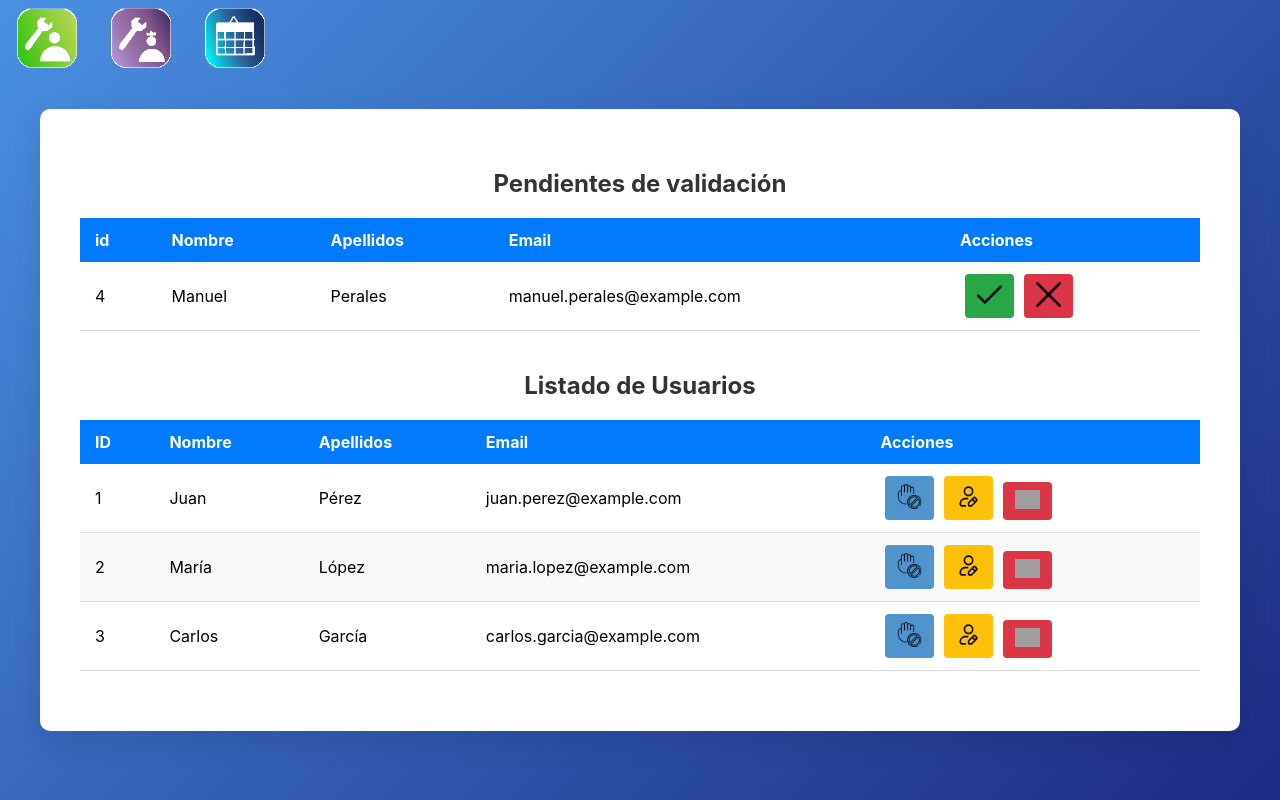
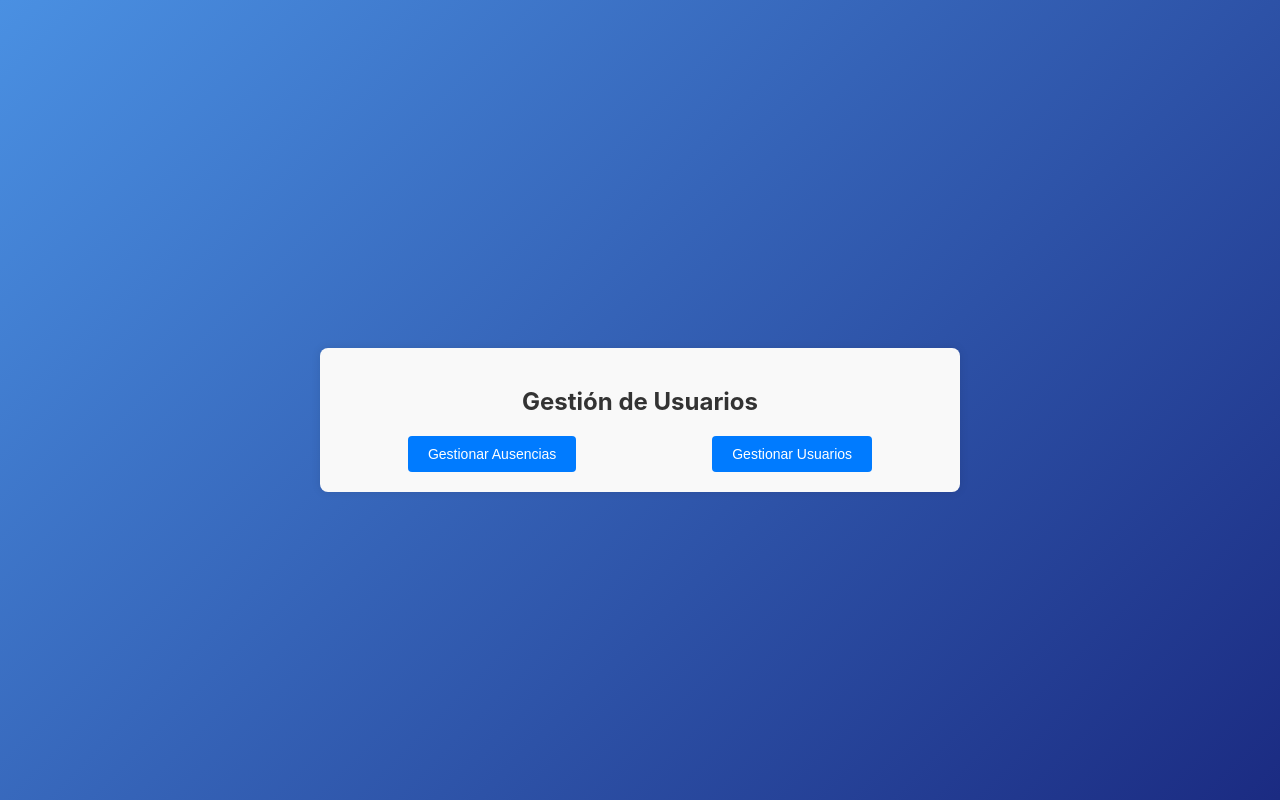
Before and after one commit to sys-arch/SGART-Frontend, a React (Create React App) app in the folder Sgart_front/: page /user-options in a window 1280 px wide. Built offline with nearby package versions, Linux system fonts and the light colour scheme; grey boxes are pictures that could not be loaded.

Commit message:
Front-End Funcional

```diff
--- a/Sgart_front/package.json
+++ b/Sgart_front/package.json
@@ -14,6 +14,7 @@
     "fullcalendar": "^6.1.15",
     "react": "^18.3.1",
     "react-dom": "^18.3.1",
+    "react-router-dom": "^6.27.0",
     "react-scripts": "5.0.1",
     "web-vitals": "^2.1.4"
   },
--- a/Sgart_front/src/App.css
+++ b/Sgart_front/src/App.css
@@ -817,3 +817,41 @@ button :hover {
 .cancel-btn-ausencias:hover {
   background-color: #357ABD;
 }
+
+/* Estilos para UserOptions */
+.user-options-container {
+  width: 100%;
+  max-width: 600px;
+  margin: 50px auto;
+  padding: 20px;
+  background-color: #f9f9f9;
+  box-shadow: 0px 0px 10px rgba(0, 0, 0, 0.1);
+  border-radius: 8px;
+  text-align: center;
+}
+
+.user-options-buttons {
+  display: flex;
+  justify-content: space-around;
+  margin-top: 20px;
+}
+
+.option-btn {
+  padding: 10px 20px;
+  background-color: #007bff;
+  color: #fff;
+  border: none;
+  border-radius: 4px;
+  cursor: pointer;
+  transition: background-color 0.3s ease;
+}
+
+.option-btn:hover {
+  background-color: #0056b3;
+}
+
+.user-options-container h2 {
+  font-size: 1.5em;
+  color: #333;
+  margin-bottom: 20px;
+}
--- a/Sgart_front/src/App.js
+++ b/Sgart_front/src/App.js
@@ -1,16 +1,42 @@
-import './App.css';
+import React from 'react';
+import { BrowserRouter as Router, Route, Routes, Navigate } from 'react-router-dom';
+import LoginForm from './components/LoginForm';
+import RegisterForm from './components/RegisterForm';
+import RecuperarPwdForm from './components/RecuperarPwdForm';
+import GoogleAuth from './components/GoogleAuth';
+import GoogleAuthLogin from './components/GoogleAuthLogin';
 import AdminAusenciasUI from './components/AdminAusenciasUI';
 import UserValidationUI from './components/UserValidationUI';
-//import LoginForm from './components/LoginForm';
 import AdminWorkingHours from './components/AdminWorkingHours';
-import LoginForm from './components/LoginForm';
+import UserOptions from './components/UserOptions';
+import './App.css';
 
-function App() {
+const App = () => {
   return (
-      <div className="App">
-        <UserValidationUI />
-      </div>
+    <div className="App"> {/* Contenedor general con estilos */}
+      <Router>
+        <Routes>
+          {/* Rutas de autenticación */}
+          <Route path="/" element={<LoginForm />} />
+          <Route path="/register" element={<RegisterForm />} />
+          <Route path="/recover-password" element={<RecuperarPwdForm />} />
+
+          {/* Rutas para Google Auth */}
+          <Route path="/google-auth" element={<GoogleAuth />} />
+          <Route path="/google-auth-login" element={<GoogleAuthLogin />} />
+
+          {/* Ruta para el Dashboard del administrador */}
+          <Route path="/admin-working-hours" element={<AdminWorkingHours />} />
+
+          {/* Rutas para gestionar usuarios y ausencias */}
+          <Route path="/user-options" element={<UserOptions />} />
+          <Route path="/admin-ausencias" element={<AdminAusenciasUI />} />
+          <Route path="/user-validation" element={<UserValidationUI />} />
+
+        </Routes>
+      </Router>
+    </div>
   );
-}
+};
 
 export default App;
--- a/Sgart_front/src/components/AdminAusenciasUI.js
+++ b/Sgart_front/src/components/AdminAusenciasUI.js
@@ -1,8 +1,10 @@
 import React, { useState } from 'react';
 import VentanaConfirm from './VentanaConfirm';
 import VerAusenciasModal from './VerAusenciasModal';
+import { useNavigate } from 'react-router-dom';
 
 const AdminAusenciasUI = () => {
+    const navigate = useNavigate();
     // Estados
     const [showModal, setShowModal] = useState(false); // Para controlar la visibilidad del modal
     const [empleados] = useState([
@@ -131,14 +133,14 @@ const AdminAusenciasUI = () => {
     return (
         <div className="user-validation-container">
             <div className="admin-buttons">
-                <button className="admin-btn">
-                    <img src={require('../media/user_management_btn.png')} width={60} alt="Mant. Usuarios" />
+                <button className="admin-btn" onClick={() => navigate('/user-options')}>
+                    <img src={require('../media/user_management_btn.png')} width={60} alt="Mant. Usuarios" title="Mant. Usuarios"/>
                 </button>
                 <button className="admin-btn">
-                    <img src={require('../media/admin_management_btn.png')} width={60} alt="Mant. Administradores" />
+                    <img src={require('../media/admin_management_btn.png')} width={60} alt="Mant. Administradores" title="Mant. Administradores"/>
                 </button>
-                <button className="admin-btn">
-                    <img src={require('../media/calendar_management_btn.png')} width={60} alt="Mant. Calendario" />
+                <button className="admin-btn" onClick={() => navigate('/admin-working-hours')}>
+                    <img src={require('../media/calendar_management_btn.png')} width={60} alt="Mant. Calendario" title="Mant. Calendario"/>
                 </button>
             </div>
             <div className="login-box">
@@ -164,10 +166,10 @@ const AdminAusenciasUI = () => {
                                     <td>{empleado.centro}</td>
                                     <td>{empleado.perfil}</td>
                                     <td>
-                                        <button className="action-button add-button" onClick={() => handleOpenModal(empleado)}>
+                                        <button className="action-button add-button" onClick={() => handleOpenModal(empleado)} title="Añadir Ausencia">
                                             +
                                         </button>
-                                        <button className="action-button details-button" onClick={() => handleOpenAusenciasPopup(empleado)}>
+                                        <button className="action-button details-button" onClick={() => handleOpenAusenciasPopup(empleado)} title="Ver Ausencias">
                                             &#8942;
                                         </button>
                                     </td>
--- a/Sgart_front/src/components/AdminWorkingHours.js
+++ b/Sgart_front/src/components/AdminWorkingHours.js
@@ -4,8 +4,10 @@ import dayGridPlugin from "@fullcalendar/daygrid";
 import timeGridPlugin from "@fullcalendar/timegrid";
 import interactionPlugin from "@fullcalendar/interaction";
 import '../App.css';
+import { useNavigate } from 'react-router-dom';
 
 const AdminWorkingHours = () => {
+    const navigate = useNavigate();
     // Variables para modificar día laborable
     const [selectedDate, setSelectedDate] = useState('');
     const [startingHour, setStartingHour] = useState('');
@@ -106,40 +108,43 @@ const AdminWorkingHours = () => {
 
     return (
         <div className='AdminCalendarapp-container'>
-            <div class="admin-buttons">
-                <button class="admin-btn">
-                    <img src={require('../media/user_management_btn.png')} width={60}/>
+            <div className="admin-buttons">
+                <button className="admin-btn" onClick={() => navigate('/user-options')}>
+                    <img src={require('../media/user_management_btn.png')} width={60} alt="Mant. Usuarios" title="Mant. Usuarios"/>
                 </button>
-                <button class="admin-btn">
-                    <img src={require('../media/admin_management_btn.png')} width={60}/>
+                <button className="admin-btn">
+                    <img src={require('../media/admin_management_btn.png')} width={60} alt="Mant. Administradores" title="Mant. Administradores"/>
                 </button>
-                <button class="admin-btn">
-                    <img src={require('../media/calendar_management_btn.png')} width={60}/>
+                <button className="admin-btn" onClick={() => navigate('/admin-working-hours')}>
+                    <img src={require('../media/calendar_management_btn.png')} width={60} alt="Mant. Calendario" title="Mant. Calendario"/>
                 </button>
             </div>
             <div className="AdminCalendar-left-panel">
                 <h2>Horario de Trabajo</h2>
                 <div className="AdminCalendar-input-group">
-                    <label>Fecha:</label>
+                    <label htmlFor='fecha'>Fecha:</label>
                     <input
                         type="date"
+                        id='fecha'
                         value={selectedDate}
                         onChange={(e) => setSelectedDate(e.target.value)}
                     />
                 </div>
                 <div className="AdminCalendar-input-group">
-                    <label>Hora de inicio:</label>
+                    <label htmlFor='horaInicio'>Hora de inicio:</label>
                     <input
                         type="text"
+                        id='horInicio'
                         placeholder="Hora de inicio"
                         value={startingHour}
                         onChange={(e) => setStartingHour(e.target.value)}
                     />
                 </div>
                 <div className="AdminCalendar-input-group">
-                    <label>Hora de fin:</label>
+                    <label htmlFor='horaFin'>Hora de fin:</label>
                     <input
                         type="text"
+                        id='horaFin'
                         placeholder="Hora de fin"
                         value={endingHour}
                         onChange={(e) => setEndingHour(e.target.value)}
@@ -180,26 +185,29 @@ const AdminWorkingHours = () => {
                     <div className="popup-container">
                         <h2>Añadir nuevo evento</h2>
                         <div className="AdminCalendar-input-group">
-                            <label>Nombre del Evento:</label>
+                            <label htmlFor='eventName'>Nombre del Evento:</label>
                             <input
                                 type="text"
+                                id='eventName'
                                 placeholder="Nombre del Evento"
                                 value={eventName}
                                 onChange={(e) => setEventName(e.target.value)}
                             />
                         </div>
                         <div className="AdminCalendar-input-group">
-                            <label>Fecha:</label>
+                            <label htmlFor='fecha'>Fecha:</label>
                             <input
                                 type="date"
+                                id='fecha'
                                 value={popupSelectedDate}
                                 onChange={(e) => setPopupSelectedDate(e.target.value)}
                             />
                         </div>
                         <div className="AdminCalendar-input-group">
-                            <label>¿Es un evento de todo el día?</label>
+                            <label htmlFor='allDay'>¿Es un evento de todo el día?</label>
                             <input
                                 type="checkbox"
+                                id='allDay'
                                 checked={isAllDay}
                                 onChange={(e) => setIsAllDay(e.target.checked)}
                             />
@@ -207,18 +215,20 @@ const AdminWorkingHours = () => {
                         {!isAllDay && (
                             <>
                                 <div className="AdminCalendar-input-group">
-                                    <label>Hora de inicio:</label>
+                                    <label htmlFor='horaInicio'>Hora de inicio:</label>
                                     <input
                                         type="text"
+                                        id='horaInicio'
                                         placeholder="Hora de inicio"
                                         value={popupStartingHour}
                                         onChange={(e) => setPopupStartingHour(e.target.value)}
                                     />
                                 </div>
                                 <div className="AdminCalendar-input-group">
-                                    <label>Hora de fin:</label>
+                                    <label htmlFor='horaFin'>Hora de fin:</label>
                                     <input
                                         type="text"
+                                        id='horaFin'
                                         placeholder="Hora de fin"
                                         value={popupEndingHour}
                                         onChange={(e) => setPopupEndingHour(e.target.value)}
@@ -227,9 +237,10 @@ const AdminWorkingHours = () => {
                             </>
                         )}
                         <div className="AdminCalendar-input-group">
-                            <label>Frecuencia del Evento:</label>
+                            <label htmlFor='eventFrequency'>Frecuencia del Evento:</label>
                             <select
                                 value={eventFrequency}
+                                id='eventFrequency'
                                 onChange={(e) => {
                                     setEventFrequency(e.target.value);
                                     if (e.target.value === 'Personalizado') handleCustomFrequency();
@@ -258,9 +269,10 @@ const AdminWorkingHours = () => {
                     <div className="popup-container small">
                         <h2>Personalizar repetición</h2>
                         <div className="AdminCalendar-input-group">
-                            <label>Frecuencia de repetición:</label>
+                            <label htmlFor='customFrequency'>Frecuencia de repetición:</label>
                             <select
                                 value={customFrequency}
+                                id='customFrequency'
                                 onChange={(e) => setCustomFrequency(e.target.value)}
                             >
                                 <option value="Diario">Diario</option>
@@ -270,9 +282,10 @@ const AdminWorkingHours = () => {
                             </select>
                         </div>
                         <div className="AdminCalendar-input-group">
-                            <label>Número de repeticiones:</label>
+                            <label htmlFor='repeatCount'>Número de repeticiones:</label>
                             <input
                                 type="number"
+                                id='repeatCount'
                                 min="1"
                                 value={repeatCount}
                                 onChange={(e) => setRepeatCount(e.target.value)}
@@ -292,25 +305,25 @@ const AdminWorkingHours = () => {
                     <div className="popup-container">
                         <h2>Detalles del Evento</h2>
                         <div className="AdminCalendar-input-group">
-                            <label>Nombre del Evento:</label>
+                            <label htmlFor='nombreEvento'>Nombre del Evento:</label>
                             <p>{selectedEvent.title}</p>
                         </div>
                         <div className="AdminCalendar-input-group">
-                            <label>Fecha de Inicio:</label>
+                            <label htmlFor='fechaInicio'>Fecha de Inicio:</label>
                             <p>{selectedEvent.start.toLocaleString()}</p>
                         </div>
                         {selectedEvent.allDay ? (
                             <div className="AdminCalendar-input-group">
-                                <label>Este evento es de todo el día</label>
+                                <label htmlFor='allDayEvent'>Este evento es de todo el día</label>
                             </div>
                         ) : (
                             <>
                                 <div className="AdminCalendar-input-group">
-                                    <label>Hora de inicio:</label>
+                                    <label htmlFor='horaInicio'>Hora de inicio:</label>
                                     <p>{selectedEvent.start.toLocaleTimeString()}</p>
                                 </div>
                                 <div className="AdminCalendar-input-group">
-                                    <label>Hora de fin:</label>
+                                    <label htmlFor='horaFin'>Hora de fin:</label>
                                     {selectedEvent.end ? (
                                         <p>{selectedEvent.end.toLocaleTimeString()}</p>
                                     ) : (
@@ -320,7 +333,7 @@ const AdminWorkingHours = () => {
                             </>
                         )}
                         <div className="AdminCalendar-input-group">
-                            <label>Frecuencia del Evento:</label>
+                            <label htmlFor='eventFrequency'>Frecuencia del Evento:</label>
                             <p>{selectedEvent.extendedProps.eventFrequency}</p>
                         </div>
                         <button className="close-button" onClick={handleCloseEventDetailPopup}>Cerrar</button>
--- a/Sgart_front/src/components/LoginForm.js
+++ b/Sgart_front/src/components/LoginForm.js
@@ -1,8 +1,10 @@
 import React, { useState } from 'react';
 import RegisterForm from './RegisterForm';
 import RecuperarPwdForm from './RecuperarPwdForm';
+import { useNavigate } from 'react-router-dom';
 
 const LoginForm = () => {
+    const navigate = useNavigate();
 
     // Estados de cada campo del formulario
     const [email, setEmail] = useState('');
@@ -38,6 +40,7 @@ const LoginForm = () => {
 
         alert('Login correcto');
         setError('');
+        navigate('/google-auth-login');
         // Enviar datos al backend...
     };
 
--- /dev/null
+++ b/Sgart_front/src/components/UserOptions.js
@@ -0,0 +1,25 @@
+import React from 'react';
+import '../App.css';
+import { useNavigate } from 'react-router-dom';
+
+const UserOptions = () => {
+    const navigate = useNavigate();
+
+    console.log("Renderizando UserOptions");
+
+    return (
+        <div className="user-options-container">
+            <h2>Gestión de Usuarios</h2>
+            <div className="user-options-buttons">
+                <button className="option-btn" onClick={() => navigate('/admin-ausencias')}>
+                    Gestionar Ausencias
+                </button>
+                <button className="option-btn" onClick={() => navigate('/user-validation')}>
+                    Gestionar Usuarios
+                </button>
+            </div>
+        </div>
+    );
+};
+
+export default UserOptions;
--- a/Sgart_front/src/components/UserValidationUI.js
+++ b/Sgart_front/src/components/UserValidationUI.js
@@ -1,10 +1,10 @@
 import React, { useState } from 'react';
 import UserEditForm from './UserEditForm';
 import VentanaConfirm from './VentanaConfirm';
-
+import { useNavigate } from 'react-router-dom';
 
 const UserValidationUI = () => {
-
+    const navigate = useNavigate();
     // Estado que contiene los datos de la tabla
     const [datosUsuarios, setDatosUsuarios] = useState([
         { id: 1, Nombre: 'Juan', Apellidos: 'Pérez',Email: 'juan.perez@example.com', enabled: true},
@@ -92,14 +92,14 @@ const UserValidationUI = () => {
     return (
         <div className="user-validation-container">
         <div className="admin-buttons">
-            <button className="admin-btn">
-                <img src={require('../media/user_management_btn.png')} width={60} alt="Mant. Usuarios"/>
+            <button className="admin-btn" onClick={() => navigate('/user-options')}>
+                <img src={require('../media/user_management_btn.png')} width={60} alt="Mant. Usuarios" title="Mant. Usuarios"/>
             </button>
             <button className="admin-btn">
-                <img src={require('../media/admin_management_btn.png')} width={60} alt="Mant. Administradores"/>
+                <img src={require('../media/admin_management_btn.png')} width={60} alt="Mant. Administradores" title="Mant. Administradores"/>
             </button>
-            <button className="admin-btn">
-                <img src={require('../media/calendar_management_btn.png')} width={60} alt="Mant. Calendario"/>
+            <button className="admin-btn" onClick={() => navigate('/admin-working-hours')}>
+                <img src={require('../media/calendar_management_btn.png')} width={60} alt="Mant. Calendario" title="Mant. Calendario"/>
             </button>
         </div>
         <div className="login-box">
@@ -124,10 +124,10 @@ const UserValidationUI = () => {
                             <td>{fila.Email}</td>
                             <td>
                                 <button className="validate-btn" onClick={() => validarUsuario(fila.id)}>
-                                    <img src={require('../media/garrapata.png')} width={25} alt="Validar Usuario"/>
+                                    <img src={require('../media/garrapata.png')} width={25} alt="Validar Usuario" title="Validar Usuario"/>
                                 </button>
                                 <button className="delete-btn" onClick={() => invalidarUsuario(fila.id)}>
-                                    <img src={require('../media/cancelar.png')} width={25} alt="Invalidar Usuario"/>
+                                    <img src={require('../media/cancelar.png')} width={25} alt="Invalidar Usuario" title="Invalidar Usuario"/>
                                 </button>
                             </td>
                         </tr>
@@ -160,14 +160,14 @@ const UserValidationUI = () => {
                                     <img
                                         src={fila.enabled ? require('../media/deshabilitar-cursor.png') : require('../media/mano.png')}
                                         alt={fila.enabled ? 'Deshabilitar' : 'Habilitar'}
-                                        style={{ width: '25px', height: '25px' }}
+                                        style={{ width: '25px', height: '25px' }} title={fila.enabled ? 'Deshabilitar' : 'Habilitar'}
                                     />
                                 </button>
                                 <button className="edit-btn" onClick={() => handleEditUser(fila)}>
-                                    <img src={require('../media/editar-perfil.png')} width={25} alt="Editar Perfil"/>
+                                    <img src={require('../media/editar-perfil.png')} width={25} alt="Editar Perfil" title="Editar Perfil"/>
                                 </button>
                                 <button className="delete-btn" onClick={() => handleDeleteUser(fila)}>
-                                <img src={require('../media/bloquear.png')} width={25} alt="Eliminar Perfil"/>
+                                <img src={require('../media/bloquear.png')} width={25} alt="Eliminar Perfil" title="Eliminar Perfil"/>
                                 </button>
                             </td>
                         </tr>
--- a/Sgart_front/src/components/VerAusenciasModal.js
+++ b/Sgart_front/src/components/VerAusenciasModal.js
@@ -4,7 +4,7 @@ const VerAusenciasModal = ({ empleado, onClose }) => {
     // Datos de ejemplo para las ausencias
     const ausenciasDeEjemplo = [
         { tipoAusencia: 'Vacaciones', fechaInicio: '2024-11-10', fechaFin: '2024-11-15', horaInicio: null, horaFin: null },
-        { tipoAusencia: 'Baja', fechaInicio: '2024-11-20', fechaFin: '2024-11-22', horaInicio: '09:00', horaFin: '17:00' },
+        { tipoAusencia: 'Baja', fechaInicio: '2024-11-20', fechaFin: '2024-11-20', horaInicio: '11:00', horaFin: '15:00' },
     ];
 
     return (
```
Also changed, not shown: 1 other file (tests, documents, lock files or other folders).
